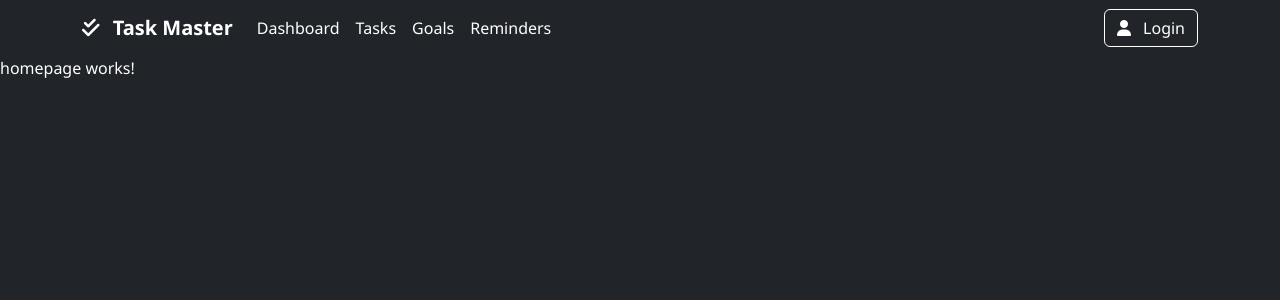
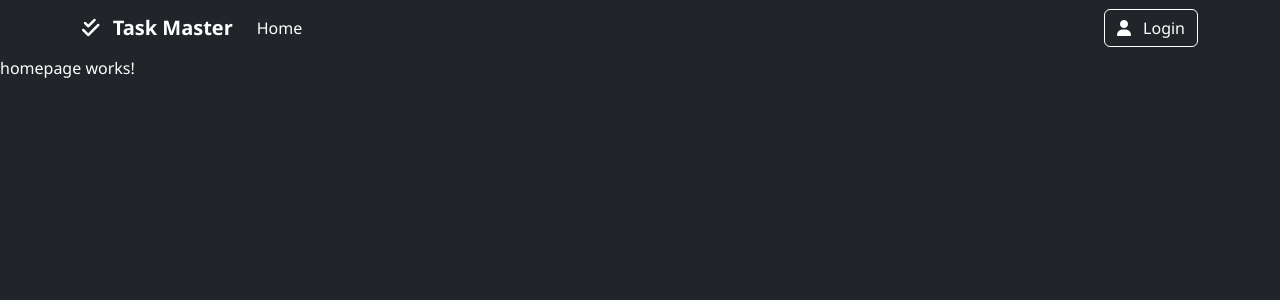
Before and after one commit to MojasSimunovic/goal-planner, an Angular app: page /home in a window 1280 px wide. Shown: the top 300 px of the page. Built offline with nearby package versions, Linux system fonts and the light colour scheme.

Commit message:
addec routes for navbar

```diff
--- a/src/app/app.component.html
+++ b/src/app/app.component.html
@@ -1,6 +1,6 @@
  <nav class="navbar navbar-expand-lg navbar-dark">
   <div class="container">
-    <a href="" class="navbar-brand fw-bold">
+    <a routerLink="home" class="navbar-brand fw-bold">
       <i class="fas fa-check-double me-2"></i>
        Task Master
     </a>
@@ -10,19 +10,23 @@
     </button>
     <div class="collapse navbar-collapse" id="navbarContent">
       <ul class="navbar-nav me-auto mb-2 mb-lg-0">
-        <!-- Add your nav links here -->
         <li class="nav-item">
-          <a class="nav-link active" aria-current="page" href="#">Dashboard</a>
+          <a class="nav-link active" aria-current="page" routerLink="home">Home</a>
+        </li>
+        @if (isLoggedIn()) {
+        <li class="nav-item">
+          <a class="nav-link active" aria-current="page" routerLink="dashboard">Dashboard</a>
         </li>
         <li class="nav-item">
-          <a class="nav-link" aria-current="" href="#">Tasks</a>
+          <a class="nav-link" aria-current="" routerLink="tasks">Tasks</a>
         </li>
         <li class="nav-item">
-          <a class="nav-link" aria-current="" href="#">Goals</a>
+          <a class="nav-link" aria-current="" routerLink="goals">Goals</a>
         </li>
         <li class="nav-item">
-          <a class="nav-link" aria-current="" href="#">Reminders</a>
+          <a class="nav-link" aria-current="" routerLink="reminders">Reminders</a>
         </li>
+        }
       </ul>
 
       <div class="d-flex align-items-center">
--- a/src/app/app.component.ts
+++ b/src/app/app.component.ts
@@ -1,7 +1,7 @@
 import { HttpClient } from '@angular/common/http';
 import { AfterViewInit, Component, DestroyRef, ElementRef, inject, OnInit, signal, ViewChild } from '@angular/core';
 import { FormsModule } from '@angular/forms';
-import { RouterOutlet } from '@angular/router';
+import { RouterLink, RouterOutlet } from '@angular/router';
 import { LoginService } from './services/login.service';
 import { UserLogin, UserRegister } from './model/user';
 
@@ -9,7 +9,7 @@ declare var bootstrap: any;
 
 @Component({
   selector: 'app-root',
-  imports: [RouterOutlet, FormsModule],
+  imports: [RouterOutlet, FormsModule, RouterLink],
   templateUrl: './app.component.html',
   styleUrl: './app.component.css'
 })
```
